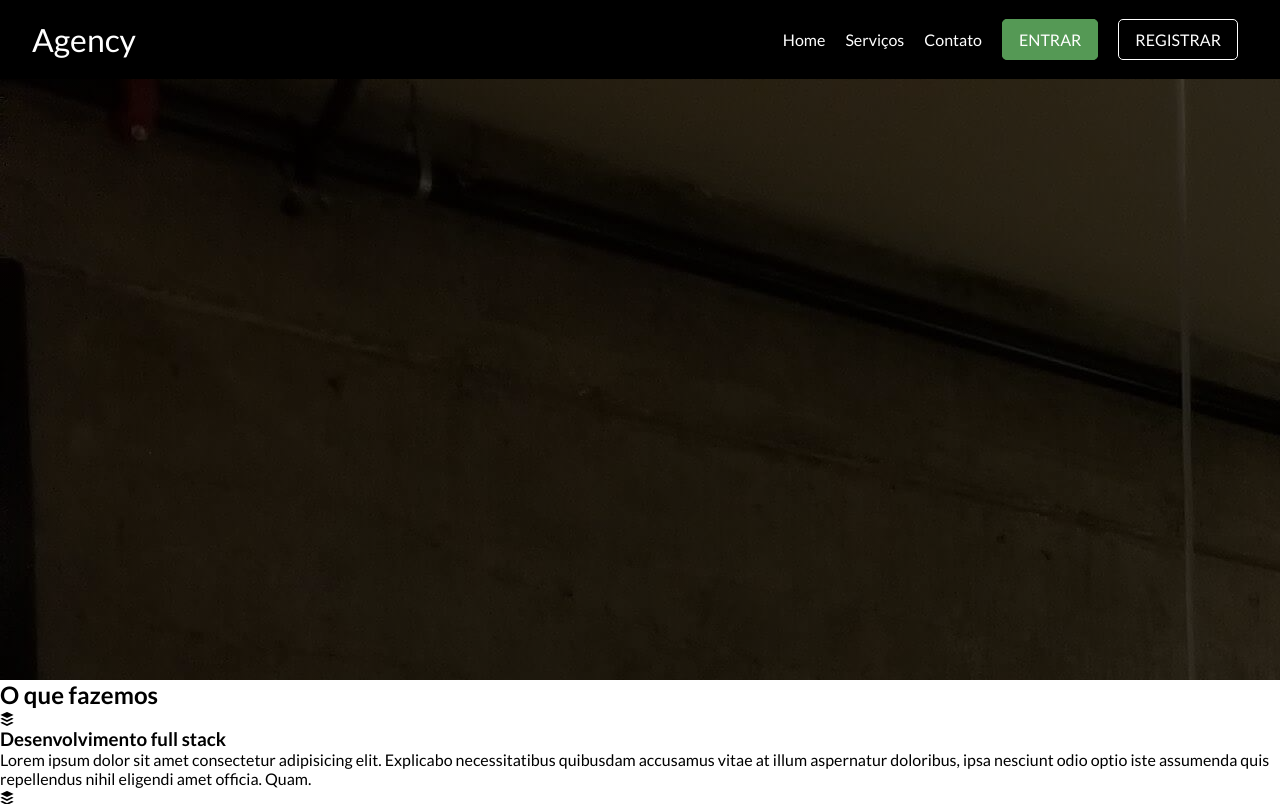
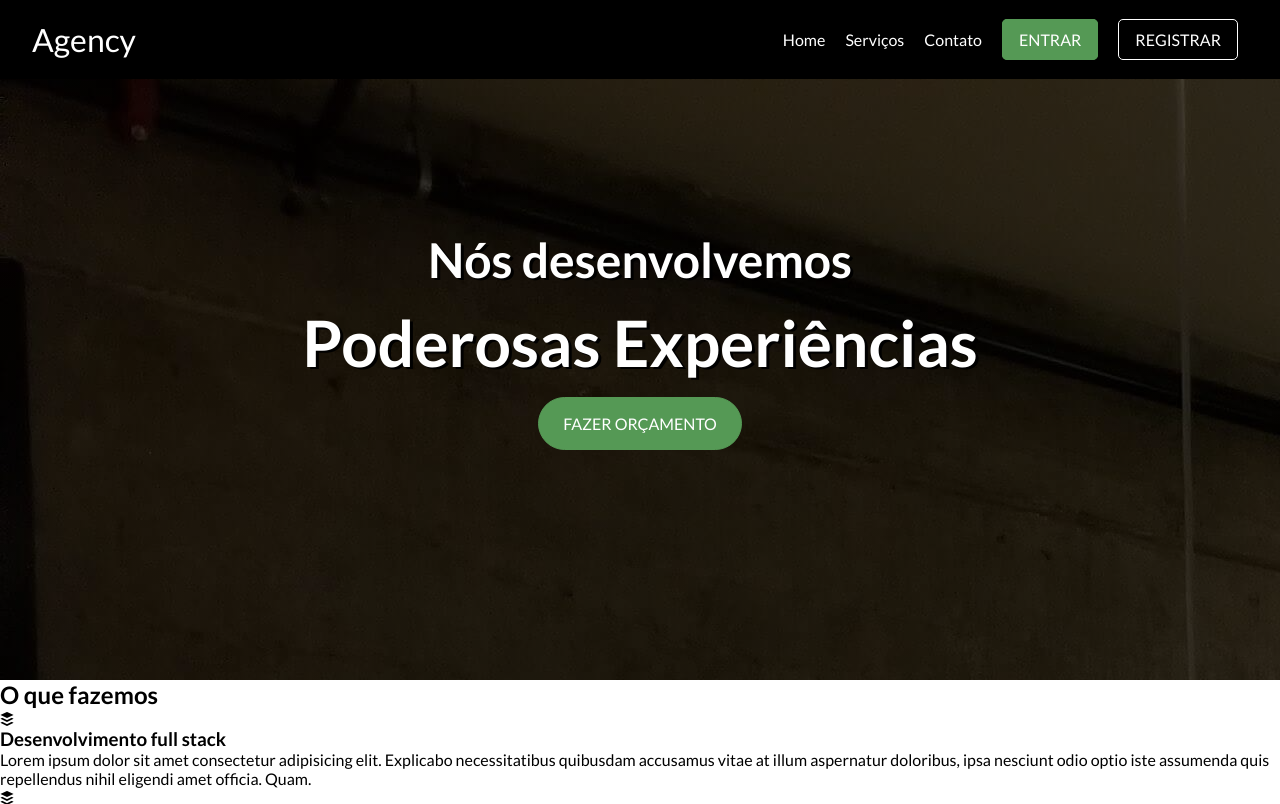
Before and after one commit to linusmanuel/agency, a website: page index.html in a window 1280 px wide. Shown: the top 804 px of the page. Drawn offline with Linux system fonts and the light colour scheme.

Commit message:
feat: Built the hero

```diff
--- a/index.html
+++ b/index.html
@@ -25,6 +25,11 @@
 					</ul>
 				</nav>
 				<i class="fas fa-bars"></i>
+			</div>
+			<div class="title-container">
+				<h2>Nós desenvolvemos</h2>
+				<h1>Poderosas Experiências</h1>
+				<a href="#" class="btn btn-primary btn-rounded">Fazer Orçamento</a>
 			</div>
 		</header>
 		<main class="services-container">
--- a/src/style/abstracts/variables.scss
+++ b/src/style/abstracts/variables.scss
@@ -0,0 +1 @@
+$title-shadow: 3px 2px var(--dark-100);
--- a/src/style/components/_button.scss
+++ b/src/style/components/_button.scss
@@ -9,7 +9,7 @@
   &:hover {
     border-color: var(--primary);
     background-color: var(--primary);
-    color: var(--light);
+    color: var(--primary);
   }
 
   &-primary {
@@ -18,10 +18,11 @@
 
     &:hover {
       background-color: transparent;
+      color: var(--light);
     }
   }
 
-  &--rounded {
+  &-rounded {
     @include padding-y(16px);
     @include padding-x(24px);
     margin-top: rem(16px);
--- a/src/style/layout/_header.scss
+++ b/src/style/layout/_header.scss
@@ -48,4 +48,24 @@
     color: var(--light);
     font-size: rem(32px);
   }
+
+  .title-container {
+    color: var(--light);
+    display: flex;
+    flex-direction: column;
+    align-items: center;
+    justify-content: center;
+    height: 100%;
+
+    h1 {
+      font-size: rem(64px);
+      text-shadow: $title-shadow;
+      margin-top: rem(16px);
+    }
+
+    h2 {
+      font-size: rem(48px);
+      text-shadow: $title-shadow;
+    }
+  }
 }
```
Also changed, not shown: styles/style.min.css, 1 other file.
